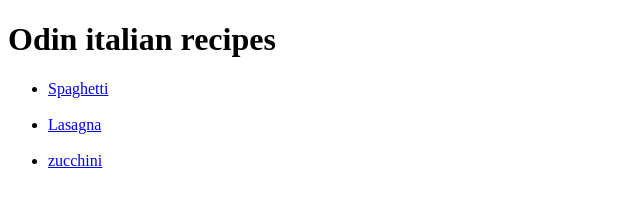
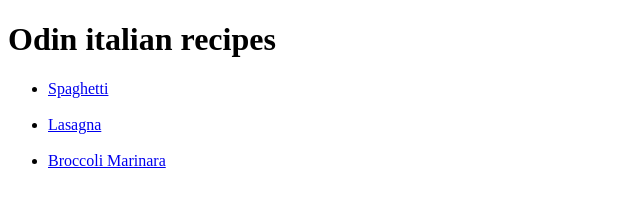
Before and after one commit to NachtKat/odin-recipes, a plain HTML site: page index.html in a window 1280 px wide. Shown: the full height of the page, 0-640 px from the left. Drawn offline with Linux system fonts and the light colour scheme.

Commit message:
corrected some mistakes, added marinara.

```diff
--- a/index.html
+++ b/index.html
@@ -12,7 +12,7 @@
          <br>
          <li><a href="recipes/lasagna.html">Lasagna</a></li>
          <br>
-         <li><a href="recipes/zuchini.html">zucchini</a></li>
+         <li><a href="recipes/marinara.html">Broccoli Marinara</a></li>
 
     </ul>
 
```
